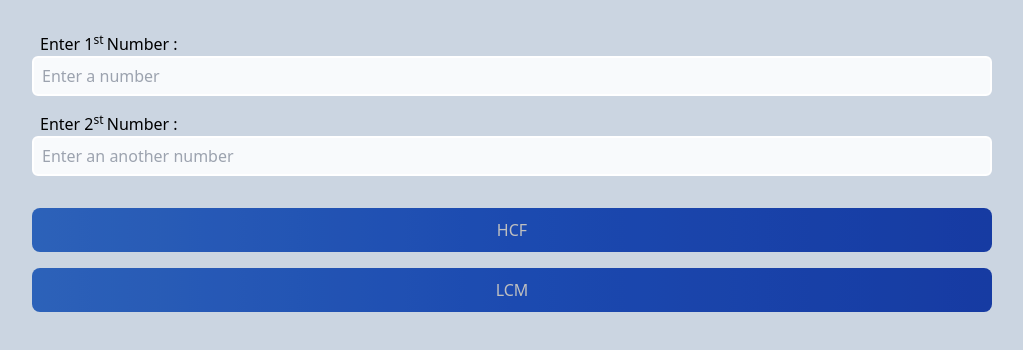
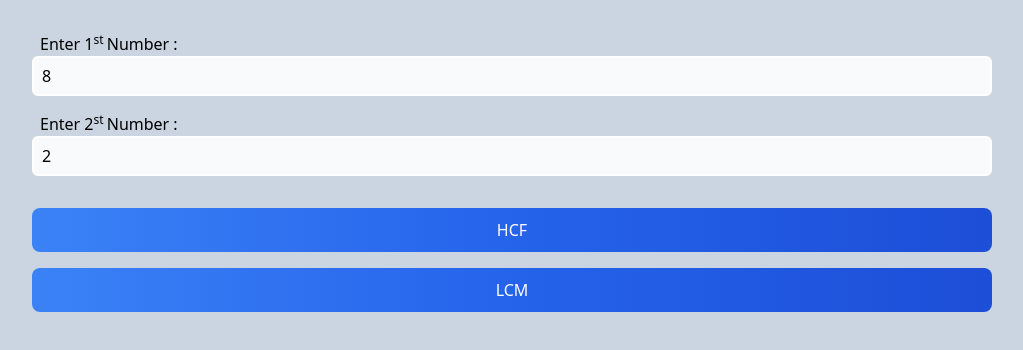
Before and after one commit to ManjiCoder/Maths-Disha, a React (Create React App) app: page / in a window 1280 px wide. Shown: the top 350 px of the page, without its empty margins (128-1151 px from the left). Built offline with nearby package versions, Linux system fonts and the light colour scheme.

Commit message:
Table added

```diff
--- a/src/App.js
+++ b/src/App.js
@@ -1,9 +1,9 @@
-import Main from "./components/Main";
+import HCF_or_LCM from "./components/HCF_or_LCM";
 
 function App() {
   return (
     <div className="bg-slate-300 min-h-screen max-h-fit">
-    <Main/>
+    <HCF_or_LCM/>
     </div>
   );
 }
--- /dev/null
+++ b/src/components/DivisibilityTest.js
@@ -0,0 +1,9 @@
+import React from 'react'
+
+function DivisibilityTest() {
+  return (
+    <div>DivisibilityTest</div>
+  )
+}
+
+export default DivisibilityTest
--- a/src/components/Main.js
+++ b/src/components/HCF_or_LCM.js
@@ -1,14 +1,15 @@
 import React, { useState } from "react";
 
-function Main() {
-  const [num1, setNum1] = useState("");
-  const [num2, setNum2] = useState("");
+function HCF_or_LCM() {
+  const [num1, setNum1] = useState("8");
+  const [num2, setNum2] = useState("2");
   const [result, setResult] = useState("");
 
   // check Number sign & validate
   const validateNum = (value) => {
-    if (value.length < 8) {
-      if (Math.sign(value) === 1 || Math.sign(value) === 0) {
+    value = value.slice(0, 5); // No. of digit accepted is 5
+    if (value) {
+      if (Math.sign(value) === 1) {
         // console.log(value);
         return value;
       }
@@ -30,7 +31,7 @@ function Main() {
   const calculateHCF = (n1, n2, arr) => {
     n1 = Number.parseInt(n1);
     n2 = Number.parseInt(n2);
-    console.log(n1, n2);
+    // console.log(n1, n2);
     arr = [];
     for (let i = 1; i <= n1 && i <= n2; i++) {
       // console.log(i);
@@ -40,14 +41,33 @@ function Main() {
         // console.log(arr);
       }
     }
+    const HCF = Math.max(...arr);
+    // const mutliperN1 =
+    //   HCF > num1 / HCF
+    //     ? HCF + " X " + num1 / HCF + " = " + num1
+    //     : num1 / HCF + " X " + HCF + " = " + num1;
+    // const mutliperN2 =
+    //   HCF > num2 / HCF
+    //     ? HCF + " X " + num2 / HCF + " = " + num2
+    //     : num2 / HCF + " X " + HCF + " = " + num2;
+    const mutliperN1 = HCF + " X " + num1 / HCF + " = " + num1;
+    const mutliperN2 = HCF + " X " + num2 / HCF + " = " + num2;
+    console.log(mutliperN1);
+    console.log(mutliperN2);
     // setResult(JSON.stringify(arr))
     setResult(
       <div>
         <span className="font-bold">HCF</span> of {num1} & {num2} ={" "}
-        <span className="font-bold">{Math.max(...arr)}</span>
+        <span className="font-bold">{HCF}</span>
+        <div>
+          <span className={HCF ? "font-semibold" : ""}>{mutliperN1}</span>
+        </div>
+        <div>
+          <span className={HCF ? "font-semibold" : ""}>{mutliperN2}</span>
+        </div>
       </div>
     );
-    console.log(arr);
+    // console.log(arr);
     // console.count(arr)
     // return arr
   };
@@ -56,23 +76,40 @@ function Main() {
   const calculateLCM = (n1, n2, arr) => {
     n1 = Number.parseInt(n1);
     n2 = Number.parseInt(n2);
-    console.log(n1, n2);
+    // console.log(n1, n2);
     arr = [];
     let min = n1 > n2 ? n1 : n2;
     while (true) {
       if (min % n1 === 0 && min % n2 === 0) {
-        console.log(min);
+        // console.log(min);
         arr.push(min);
         break;
       }
       min++;
       // console.log(arr);
     }
-    console.log(arr);
+    const LCM = Math.max(...arr);
+    const mutliperN1 =
+      LCM > num1 / LCM
+        ? num1 + " X " + LCM / num1 + " = " + LCM
+        : num1 / LCM + " X " + LCM + " = " + num1;
+    const mutliperN2 =
+      LCM > num2 / LCM
+        ? num2 + " X " + LCM / num2 + " = " + LCM
+        : num2 / LCM + " X " + LCM + " = " + num2;
+    console.log(mutliperN1);
+    // console.log(mutliperN2);
+    // console.log(arr);
     setResult(
       <div>
         <span className="font-bold">LCM</span> of {num1} & {num2} ={" "}
-        <span className="font-bold">{Math.max(...arr)}</span>
+        <span className="font-bold">{LCM}</span>
+        <div>
+          <span className={LCM ? "font-semibold" : ""}>{mutliperN1}</span>
+        </div>
+        <div>
+          <span className={LCM ? "font-semibold" : ""}>{mutliperN2}</span>
+        </div>
       </div>
     );
   };
@@ -116,7 +153,7 @@ function Main() {
         <div className="flex flex-col pt-4 space-y-4 m-auto justify-center w-3/4">
           <button
             className={`${
-              num1 === 0 || num2.length === 0
+              num1.length === 0 || num2.length === 0
                 ? "cursor-not-allowed brightness-75"
                 : "cursor-pointer brightness-100"
             } text-white  bg-gradient-to-r from-blue-500 via-blue-600 to-blue-700 hover:bg-gradient-to-br focus:ring-4 focus:outline-none focus:ring-blue-300 dark:focus:ring-blue-800 font-medium rounded-lg text-base px-5 py-2.5 text-center`}
@@ -131,7 +168,7 @@ function Main() {
           </button>
           <button
             className={`${
-              num1 === 0 || num2.length === 0
+              num1.length === 0 || num2.length === 0
                 ? "cursor-not-allowed brightness-75"
                 : "cursor-pointer brightness-100"
             } text-white  bg-gradient-to-r from-blue-500 via-blue-600 to-blue-700 hover:bg-gradient-to-br focus:ring-4 focus:outline-none focus:ring-blue-300 dark:focus:ring-blue-800 font-medium rounded-lg text-base px-5 py-2.5 text-center`}
@@ -155,4 +192,4 @@ function Main() {
   );
 }
 
-export default Main;
+export default HCF_or_LCM;
```
Also changed, not shown: 1 other file (tests, documents, lock files or other folders).
